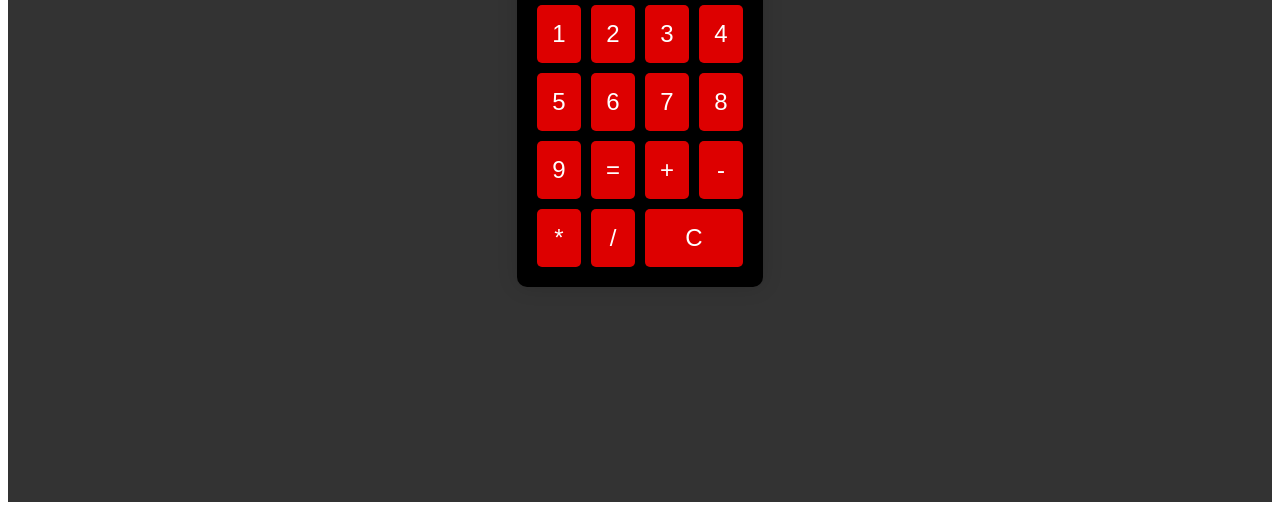
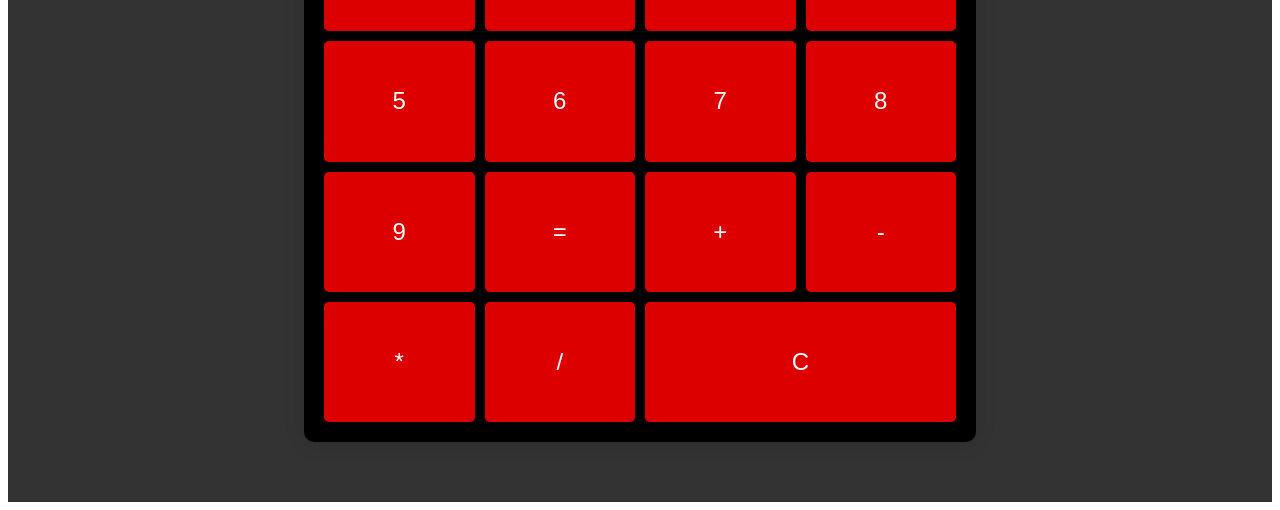
Before and after one commit to MatueszApps/calculator, a plain HTML site: page index.html in a window 1280 px wide. Shown: the part 306-816 px from the top of the page. Drawn offline with Linux system fonts and the light colour scheme.

Commit message:
change height and width

```diff
--- a/styles.css
+++ b/styles.css
@@ -16,6 +16,8 @@
     display: grid;
     grid-template-columns: repeat(4, 1fr); /* Cztery kolumny */
     grid-gap: 10px;
+    width: 50%;
+    height: 80%;
 }
 
 /* Stylizacja wyświetlacza */
```
